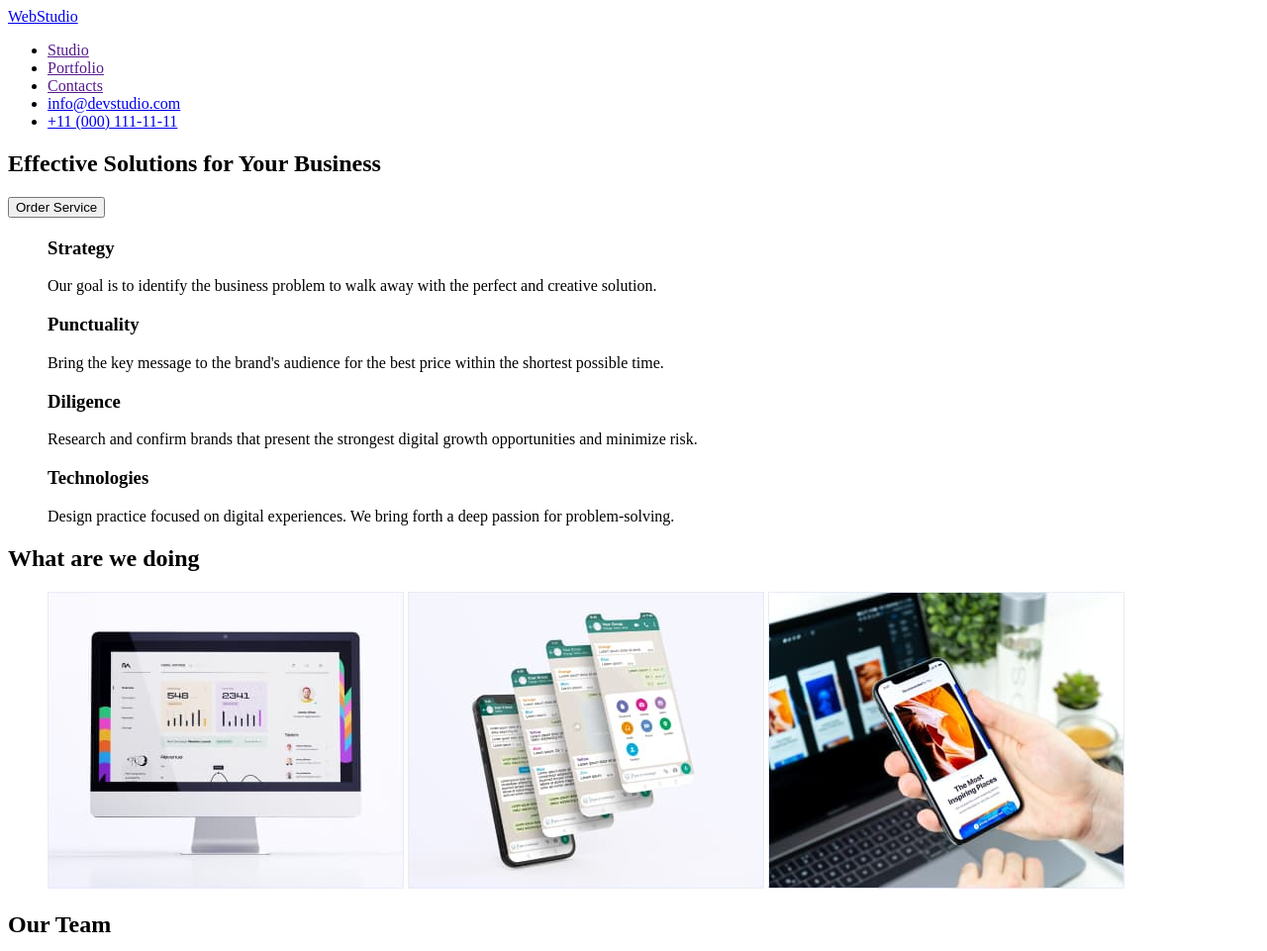
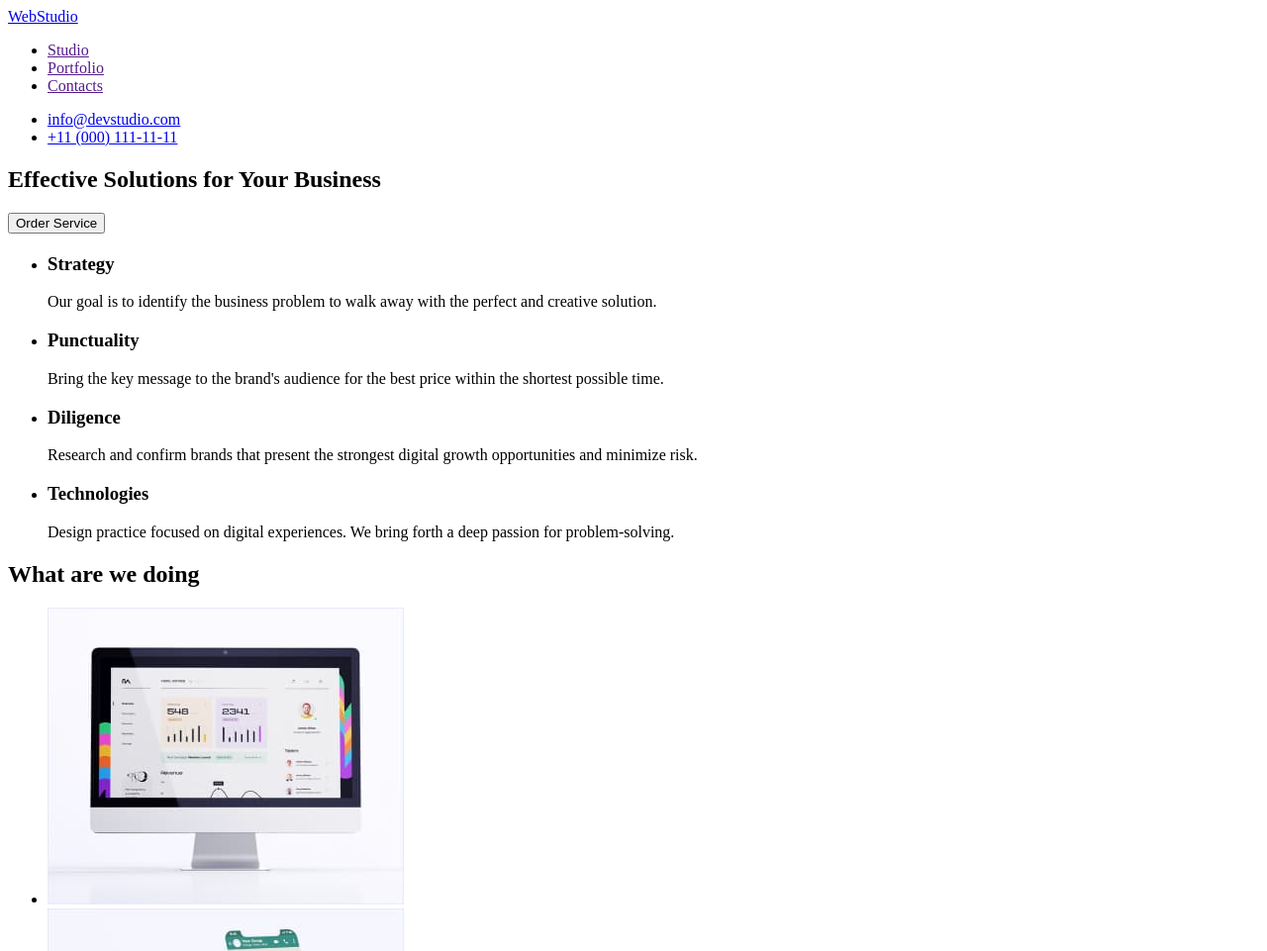
Before and after one commit to Sergey180989/Homework1, a plain HTML site: page index.html in a window 1280 px wide. Shown: the top 961 px of the page at 99% size. Drawn offline with Linux system fonts and the light colour scheme.

Commit message:
add index

```diff
--- a/index.html
+++ b/index.html
@@ -5,7 +5,7 @@
     <meta charset="UTF-8">
     <meta http-equiv="X-UA-Compatible" content="IE=edge">
     <meta name="viewport" content="width=device-width, initial-scale=1.0">
-    <title>Document</title>
+    <title>homework</title>
 </head>
 
 <body>
@@ -16,10 +16,13 @@
                 <li><a href="">Studio</a></li>
                 <li><a href="">Portfolio</a></li>
                 <li><a href="">Contacts</a></li>
-                <li><a href="mailto:info@devstudio.com">info@devstudio.com</a></li>
-                <li><a href="tel:+110001111111">+11 (000) 111-11-11</a></li>
+
             </ul>
         </nav>
+        <ul>
+            <li><a href="mailto:info@devstudio.com">info@devstudio.com</a></li>
+            <li><a href="tel:+110001111111">+11 (000) 111-11-11</a></li>
+        </ul>
     </header>
     <main>
         <section>
@@ -30,34 +33,34 @@
         <section>
             <h2> </h2>
             <ul>
-                <il>
+                <li>
                     <h3>Strategy</h3>
                     <p>Our goal is to identify the business
                         problem to walk away with the perfect and creative solution.</p>
-                </il>
-                <il>
+                </li>
+                <li>
                     <h3>Punctuality</h3>
                     <p>Bring the key message to the brand's audience for the best price within the shortest possible
                         time.</p>
-                </il>
-                <il>
+                </li>
+                <li>
                     <h3>Diligence</h3>
                     <p>Research and confirm brands that present the strongest digital growth opportunities and minimize
                         risk.</p>
-                </il>
-                <il>
+                </li>
+                <li>
                     <h3>Technologies</h3>
                     <p>Design practice focused on digital experiences. We bring forth a deep passion for
                         problem-solving.</p>
-                </il>
+                </li>
             </ul>
         </section>
         <section>
             <h2>What are we doing</h2>
             <ul>
-                <il><img src="./images/doing1.jpg" alt="monitor" width="360" height="300"></il>
-                <il><img src="./images/doing2.jpg" alt="mobile" width="360" height="300"></il>
-                <il><img src="./images/doing3.jpg" alt="mobilepc" width="360" height="300"></il>
+                <li><img src="./images/doing1.jpg" alt="monitor" width="360" height="300"></li>
+                <li><img src="./images/doing2.jpg" alt="mobile" width="360" height="300"></li>
+                <li><img src="./images/doing3.jpg" alt="mobilepc" width="360" height="300"></li>
             </ul>
         </section>
         <section>
```
Also changed, not shown: prettierrc.json (added, +12 -0 lines).
